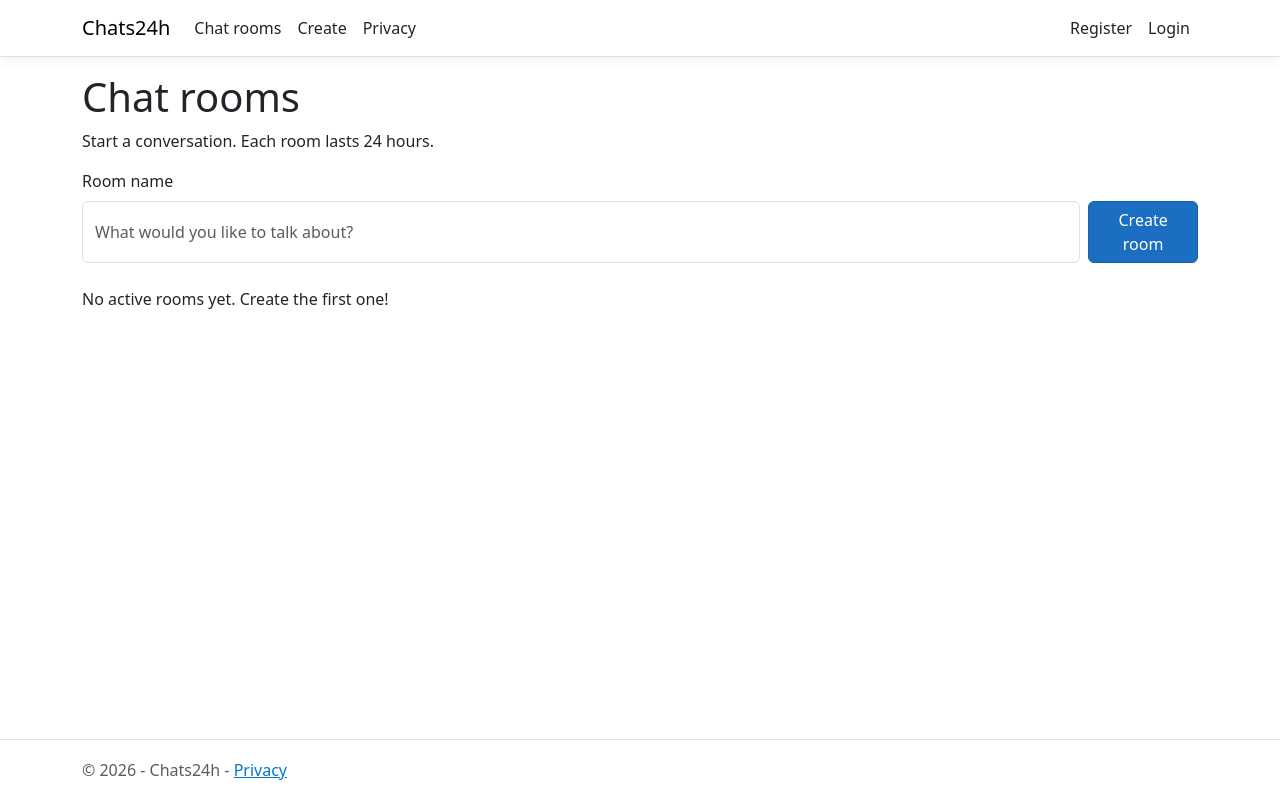
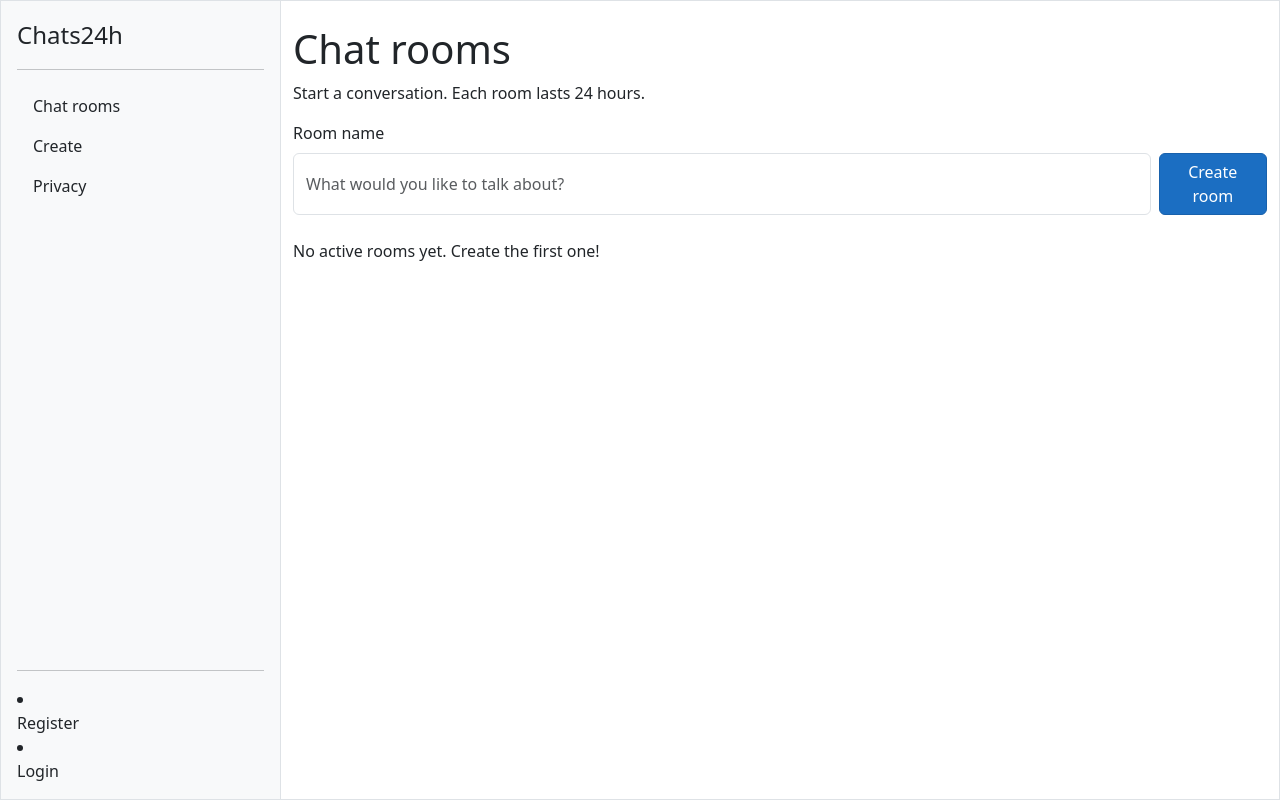
Before and after one commit to ttrinh0/24hChats, an ASP.NET Core app: page / in a window 1280 px wide. Run offline with ASP.NET Core 8, Linux system fonts and the light colour scheme; the visitor is signed in with stand-in values (Sample User, id 1); data that the repository does not hold is empty; some libraries are stand-ins or nearby versions.

Commit message:
Change navigation to sidebar

```diff
--- a/Pages/Shared/_Layout.cshtml
+++ b/Pages/Shared/_Layout.cshtml
@@ -14,42 +14,16 @@
 </head>
 
 <body>
-    <header>
-        <nav class="navbar navbar-expand-sm navbar-toggleable-sm navbar-light bg-white border-bottom box-shadow mb-3">
-            <div class="container">
-                <a class="navbar-brand" asp-area="" asp-page="/Index">Chats24h</a>
-                <button class="navbar-toggler" type="button" data-bs-toggle="collapse" data-bs-target=".navbar-collapse"
-                        aria-controls="navbarSupportedContent" aria-expanded="false" aria-label="Toggle navigation">
-                    <span class="navbar-toggler-icon"></span>
-                </button>
-                <div class="navbar-collapse collapse d-sm-inline-flex justify-content-between">
-                    <ul class="navbar-nav flex-grow-1">
-                        <li class="nav-item">
-                            <a class="nav-link text-dark" asp-area="" asp-page="/Index">Chat rooms</a>
-                        </li>
-                        <li class="nav-item">
-                            <a class="nav-link text-dark" asp-area="" asp-page="/Create">Create</a>
-                        </li>
-                        <li class="nav-item">
-                            <a class="nav-link text-dark" asp-area="" asp-page="/Privacy">Privacy</a>
-                        </li>
-                    </ul>
-                </div>
-                <partial name="_LoginPartial" />
-            </div>
-        </nav>
-    </header>
-    <div class="container">
-        <main role="main" class="pb-3">
-            @RenderBody()
-        </main>
-    </div>
-
-    <footer class="border-top footer text-muted">
-        <div class="container">
-            &copy; 2026 - Chats24h - <a asp-area="" asp-page="/Privacy">Privacy</a>
+    <main class="d-flex border vh-100">
+        <header>
+            <partial name="_Navigation" />
+        </header>
+        <div class="container mt-4">
+            <main role="main">
+                @RenderBody()
+            </main>
         </div>
-    </footer>
+    </main>
 
     <script src="~/lib/jquery/dist/jquery.min.js"></script>
     <script src="~/lib/bootstrap/dist/js/bootstrap.bundle.min.js"></script>
--- a/Pages/Shared/_LoginPartial.cshtml
+++ b/Pages/Shared/_LoginPartial.cshtml
@@ -1,5 +1,3 @@
-@using Chats24h
-@using Chats24h.Data
 @using Chats24h.Models
 @using Microsoft.AspNetCore.Identity
 @inject SignInManager<ChatUser> SignInManager
@@ -7,7 +5,7 @@
 @{
     var chatUser = await UserManager.GetUserAsync(User);
 }
-
+@*
 <ul class="navbar-nav">
     @if (SignInManager.IsSignedIn(User))
     {
@@ -31,4 +29,32 @@ else
                 <a class="nav-link text-dark" asp-area="Identity" asp-page="/Account/Login">Login</a>
             </li>
         }
+    </ul> *@
+@if (SignInManager.IsSignedIn(User))
+{
+    <a class="d-flex align-items-center link-dark text-decoration-none dropdown-toggle" id="dropdownUser2"
+       data-bs-toggle="dropdown" aria-expanded="false">
+        <strong>@chatUser?.Nickname</strong>
+    </a>
+    <ul class="dropdown-menu text-small shadow" aria-labelledby="dropdownUser2">
+        <li><a class="dropdown-item" asp-area="Identity" asp-page="/Account/Manage/Index">Settings</a></li>
+        <li>
+            <hr class="dropdown-divider">
+        </li>
+        <li>
+            <form class="dropdown-item" asp-area="Identity" asp-page="/Account/Logout"
+                  asp-route-returnUrl="@Url.Page("/Index", new { area = "" })">
+                <button type="submit" class="nav-link btn btn-link text-dark">Logout</button>
+            </form>
+        </li>
     </ul>
+}
+else
+{
+    <li class="nav-item">
+        <a class="nav-link text-dark" asp-area="Identity" asp-page="/Account/Register">Register</a>
+    </li>
+    <li class="nav-item">
+        <a class="nav-link text-dark" asp-area="Identity" asp-page="/Account/Login">Login</a>
+    </li>
+}
--- /dev/null
+++ b/Pages/Shared/_Navigation.cshtml
@@ -0,0 +1,45 @@
+@* <nav class="navbar navbar-expand-sm navbar-toggleable-sm navbar-light bg-white border-bottom box-shadow mb-3">
+    <div class="container">
+        <a class="navbar-brand" asp-area="" asp-page="/Index">Chats24h</a>
+        <button class="navbar-toggler" type="button" data-bs-toggle="collapse" data-bs-target=".navbar-collapse"
+                aria-controls="navbarSupportedContent" aria-expanded="false" aria-label="Toggle navigation">
+            <span class="navbar-toggler-icon"></span>
+        </button>
+        <div class="navbar-collapse collapse d-sm-inline-flex justify-content-between">
+            <ul class="navbar-nav flex-grow-1">
+                <li class="nav-item">
+                    <a class="nav-link text-dark" asp-area="" asp-page="/Index">Chat rooms</a>
+                </li>
+                <li class="nav-item">
+                    <a class="nav-link text-dark" asp-area="" asp-page="/Create">Create</a>
+                </li>
+                <li class="nav-item">
+                    <a class="nav-link text-dark" asp-area="" asp-page="/Privacy">Privacy</a>
+                </li>
+            </ul>
+        </div>
+        <partial name="_LoginPartial" />
+    </div>
+</nav> *@
+
+<nav class="d-flex flex-column flex-shrink-0 p-3 bg-light border-end h-100" style="width: 280px;">
+    <a href="/" class="d-flex align-items-center mb-3 mb-md-0 me-md-auto link-dark text-decoration-none">
+        <span class="fs-4">Chats24h</span>
+    </a>
+    <hr>
+    <ul class="nav nav-pills flex-column mb-auto">
+        <li class="nav-item">
+            <a class="nav-link text-dark" asp-area="" asp-page="/Index">Chat rooms</a>
+        </li>
+        <li class="nav-item">
+            <a class="nav-link text-dark" asp-area="" asp-page="/Create">Create</a>
+        </li>
+        <li class="nav-item">
+            <a class="nav-link text-dark" asp-area="" asp-page="/Privacy">Privacy</a>
+        </li>
+    </ul>
+    <hr>
+    <div class="dropdown">
+        <partial name="_LoginPartial" />
+    </div>
+</nav>
--- a/wwwroot/css/site.css
+++ b/wwwroot/css/site.css
@@ -28,7 +28,6 @@ html {
 }
 
 body {
-  margin-bottom: 60px;
 }
 
 .form-floating > .form-control-plaintext::placeholder,
--- a/wwwroot/js/chat.js
+++ b/wwwroot/js/chat.js
@@ -33,6 +33,7 @@ connection.on("ReceiveMessage", (nickname, message) => {
   // Treat messages as text, never as HTML.
   item.textContent = `${nickname}: ${message}`;
   messages.appendChild(item);
+  messageBox.scrollTop = messageBox.scrollHeight - messageBox.clientHeight;
 });
 
 async function joinRoom() {
@@ -123,7 +124,6 @@ document
 
       status.textContent = "Connected";
       messageInput.focus();
-      messageBox.scrollTop = messageBox.scrollHeight - messageBox.clientHeight;
     } catch (error) {
       status.textContent = error.message;
     } finally {
```
Also changed, not shown: Pages/Chat.cshtml (+5 -2 lines).
